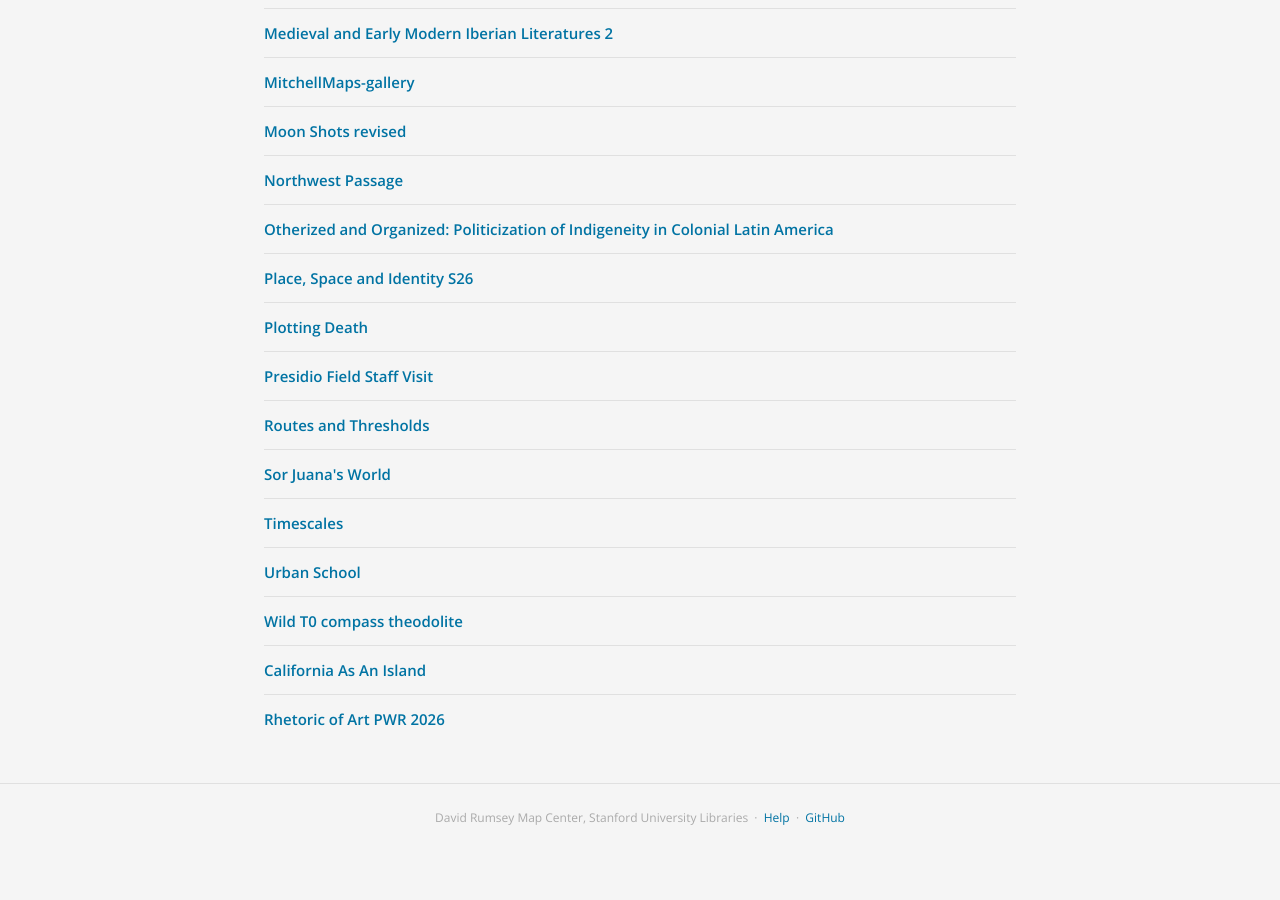
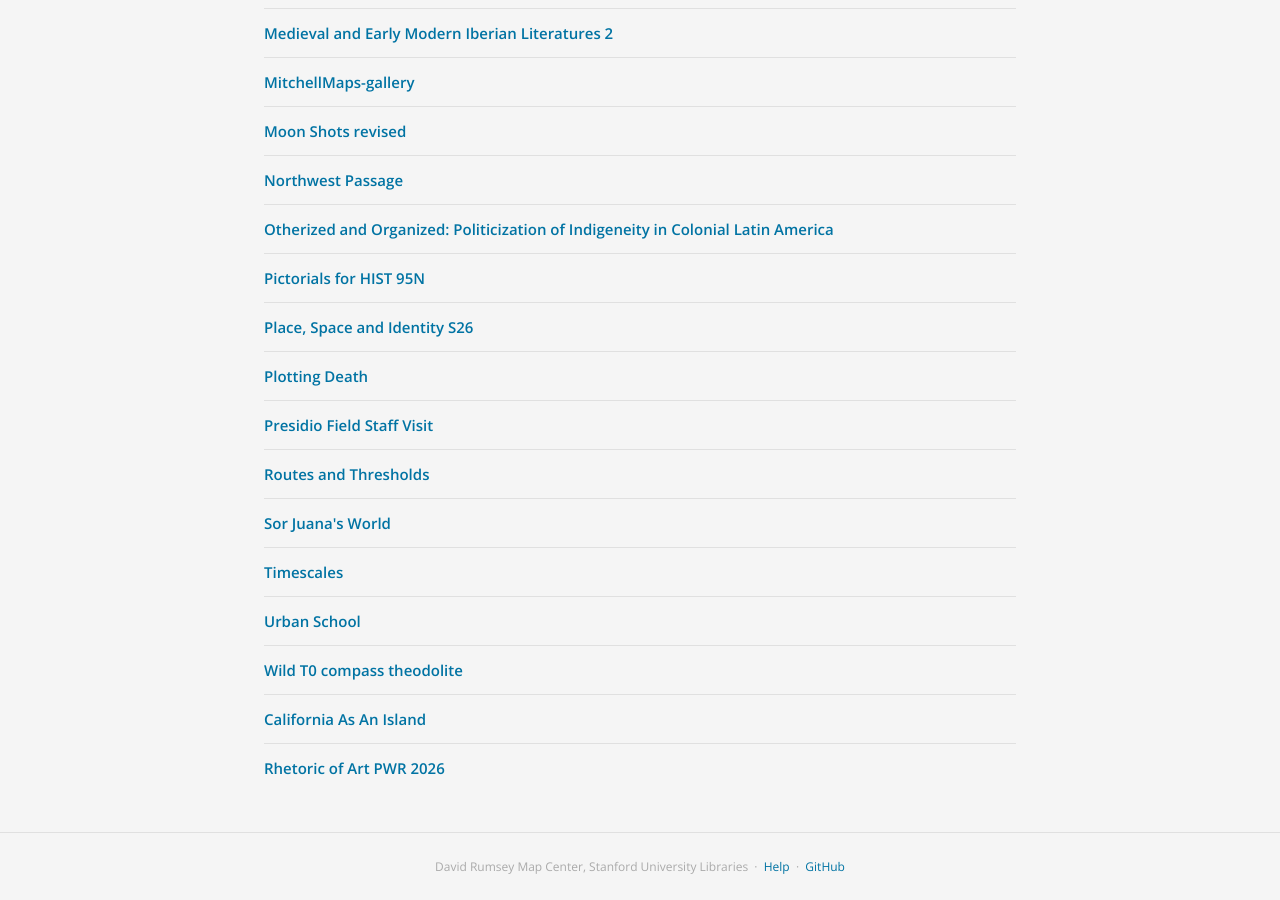
Before and after one commit to davidrumseymapcenter/iiif-galleries, a Jekyll site: the page built from index.md, in a window 1280 px wide and 900 px high, scrolled down 1281 px. Built offline with Jekyll 4.4.1, drawn with Linux system fonts in a browser that asks for light colours; our own code applies the rules of GitHub Pages for plain Markdown files; before the commit the page ends 2132 px from its top, so only the background shows below that.

Commit message:
Auto-update gallery index

```diff
--- a/index.md
+++ b/index.md
@@ -37,6 +37,7 @@ layout: default
 <li><a href="https://davidrumseymapcenter.github.io/set-builder/presentation.html?file=https://raw.githubusercontent.com/davidrumseymapcenter/iiif-galleries/main/galleries/Moon Shots-gallery.json" target="_blank">Moon Shots revised</a></li>
 <li><a href="https://davidrumseymapcenter.github.io/set-builder/presentation.html?file=https://raw.githubusercontent.com/davidrumseymapcenter/iiif-galleries/main/galleries/Northwest Passage-gallery.json" target="_blank">Northwest Passage</a></li>
 <li><a href="https://davidrumseymapcenter.github.io/set-builder/presentation.html?file=https://raw.githubusercontent.com/davidrumseymapcenter/iiif-galleries/main/galleries/Otherized and Organized_ Politicization of Indigeneity in Colonial Latin America-gallery.json" target="_blank">Otherized and Organized: Politicization of Indigeneity in Colonial Latin America</a></li>
+<li><a href="https://davidrumseymapcenter.github.io/set-builder/presentation.html?file=https://raw.githubusercontent.com/davidrumseymapcenter/iiif-galleries/main/galleries/Pictorials for HIST 95N-gallery.json" target="_blank">Pictorials for HIST 95N</a></li>
 <li><a href="https://davidrumseymapcenter.github.io/set-builder/presentation.html?file=https://raw.githubusercontent.com/davidrumseymapcenter/iiif-galleries/main/galleries/Place, Space and Identity S26-gallery.json" target="_blank">Place, Space and Identity S26</a></li>
 <li><a href="https://davidrumseymapcenter.github.io/set-builder/presentation.html?file=https://raw.githubusercontent.com/davidrumseymapcenter/iiif-galleries/main/galleries/Plotting Death-gallery.json" target="_blank">Plotting Death</a></li>
 <li><a href="https://davidrumseymapcenter.github.io/set-builder/presentation.html?file=https://raw.githubusercontent.com/davidrumseymapcenter/iiif-galleries/main/galleries/Presidio Field Staff Visit-gallery.json" target="_blank">Presidio Field Staff Visit</a></li>
```
